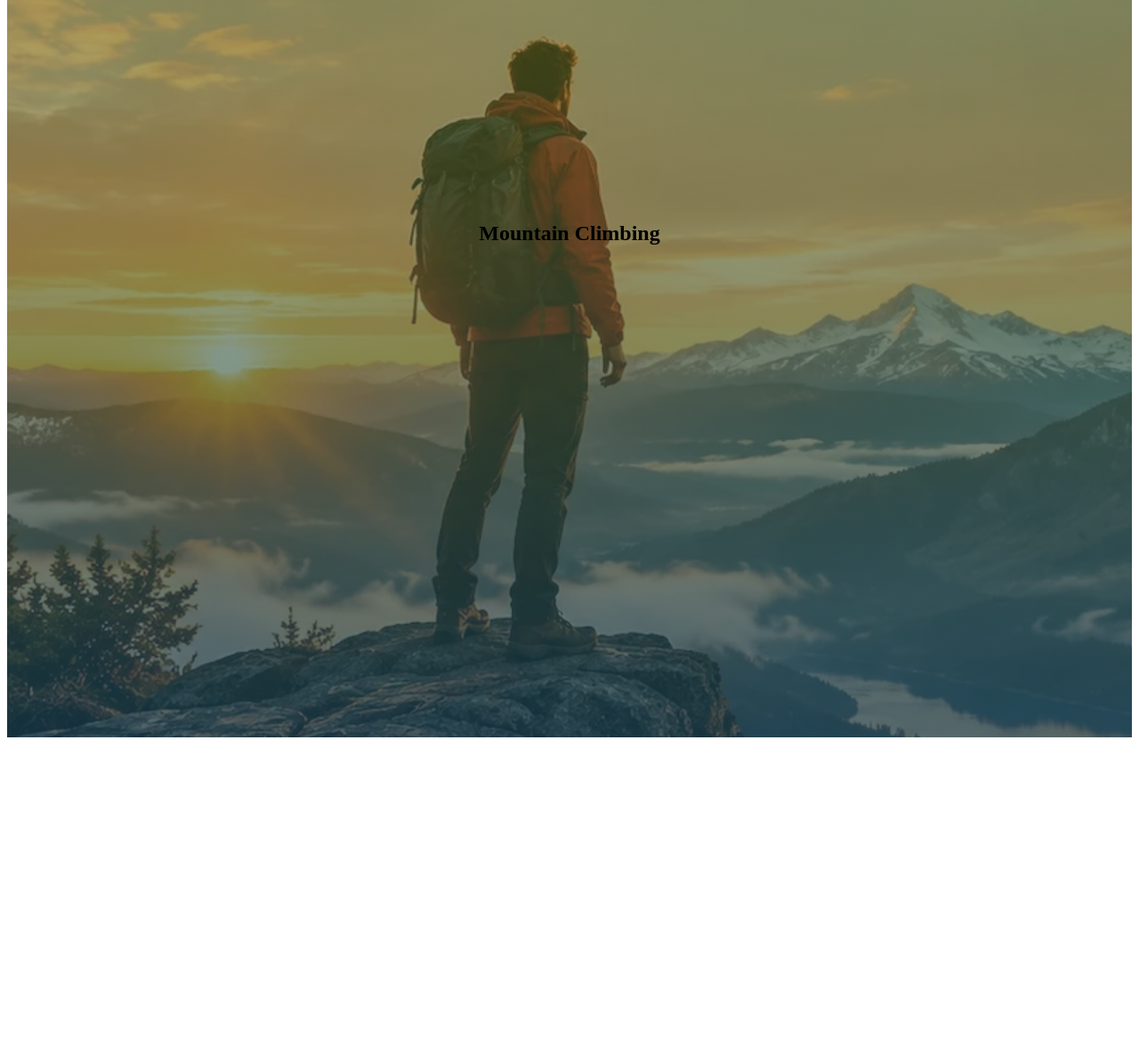
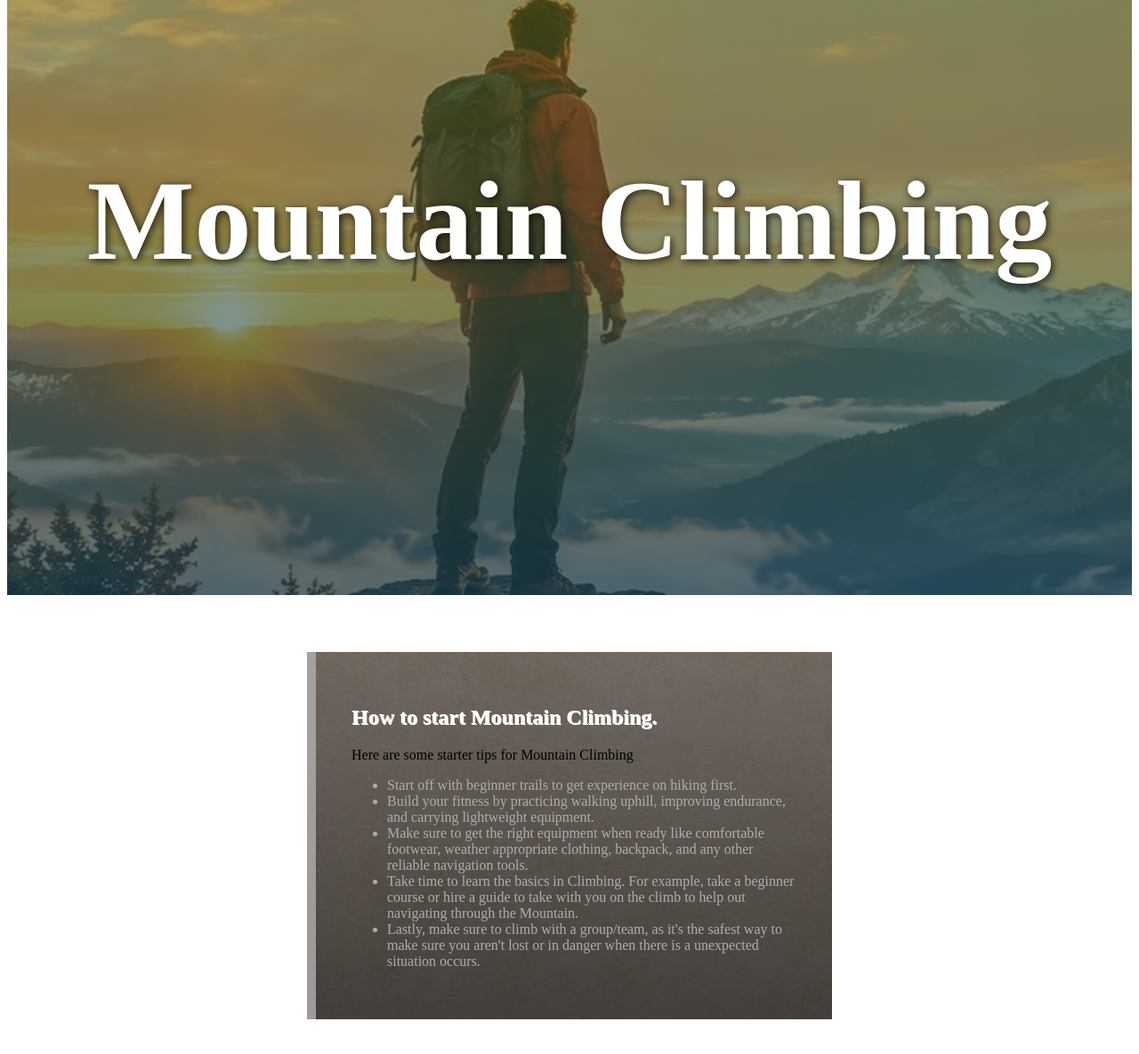
Before and after one commit to CIT85/adamc-pub, a plain HTML site: page w7/index.html in a window 1280 px wide. Shown: the part 171-1356 px from the top of the page at 89% size. Before the commit the page ends 1008 px from the top, so only its background shows below. Drawn offline with Linux system fonts and the light colour scheme.

Commit message:
Commit 3: Article Section

```diff
--- a/w7/index.html
+++ b/w7/index.html
@@ -9,8 +9,31 @@
 <body>
     <h1>Week 7 Cit85</h1>
     <section class="attendence-hero">
-     <h2>Mountain Climbing </h2>
+        <h2>Mountain Climbing </h2>
     </section>
+
+    <article class="attendence-card">
+        <h2> How to start Mountain Climbing.</h2>
+        <p> Here are some starter tips for Mountain Climbing</p>
+        <ul>
+            <li> Start off with beginner trails to get experience on hiking first.</li>
+            <li> Build your fitness by practicing walking uphill, improving endurance, and carrying lightweight
+                equipment.</li>
+            <li> Make sure to get the right equipment when ready like comfortable footwear, weather appropriate
+                clothing, backpack, and any other reliable navigation tools.</li>
+            <li> Take time to learn the basics in Climbing. For example, take a beginner course or hire a guide to take
+                with you on the climb to help out navigating through the Mountain.</li>
+            <li> Lastly, make sure to climb with a group/team, as it's the safest way to make sure you aren't lost or in
+                danger when there is a unexpected situation occurs.</li>
+
+
+
+        </ul>
+    </article>
+
+
+
+
 
 </body>
 
--- a/w7/style.css
+++ b/w7/style.css
@@ -4,5 +4,32 @@
     background-size: cover;
     background-position: center 30%;
     text-align: center;
-    padding-block: 40vh 5vh;
+    padding-block: 20vh 5vh;
 }
+
+.attendence-hero h2 {
+    color: white;
+    font-size: 8rem;
+    text-shadow: 2px 2px 10px rgb(0, 0, 0, 0.8);
+    text-align: center;
+}
+
+.attendence-card {
+    background-image: linear-gradient(rgba(0, 0, 0, 0.5), rgba(0, 0, 0, 0.7)), url(./images/texture-new.webp);
+    background-size: cover;
+    background-position: center bottom;
+    max-width: 500px;
+    margin: 4rem auto;
+    border-left: 10px solid rgba(180, 176, 176, 0.8);
+    padding: 40px;
+}
+
+.attendence-card h2 {
+    color: white;
+    text-shadow: 1px 1px 0px white;
+
+}
+
+.attendence-card ul {
+    color: rgb(168, 176, 173);
+}
```
